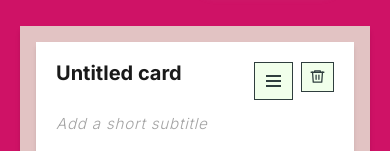
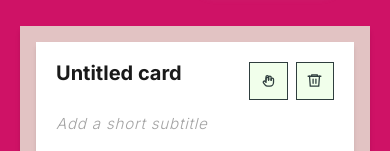
Before and after one commit to nataliakuntic/project-dashboard, a React (Vite) app: page / in a window 390 px wide. Both pictures are taken after a click on the button "Add card". Shown: the part 463-614 px from the top of the page. Built offline with nearby package versions, Linux system fonts and the light colour scheme.

Commit message:
Refine mobile drag handle behavior

```diff
--- a/src/components/ProjectCard.tsx
+++ b/src/components/ProjectCard.tsx
@@ -1,5 +1,6 @@
 import type { HTMLAttributes, Ref } from "react";
 import EditableContentText from "./EditableContentText";
+import DragHandleIcon from "./icons/DragHandleIcon";
 import TrashIcon from "./icons/TrashIcon";
 
 export type ProjectCardProps = {
@@ -53,11 +54,7 @@ function ProjectCard({
               type="button"
               className="card-drag-handle"
             >
-              <span className="card-drag-handle-grip" aria-hidden="true">
-                <span />
-                <span />
-                <span />
-              </span>
+              <DragHandleIcon />
             </button>
             <button
               type="button"
--- a/src/components/SortableCard.tsx
+++ b/src/components/SortableCard.tsx
@@ -37,8 +37,16 @@ function SortableCard({
     id: card.id
   });
 
+  const sortableTransform =
+    isMobileViewport && transform
+      ? {
+          ...transform,
+          x: 0
+        }
+      : transform;
+
   const style = {
-    transform: CSS.Transform.toString(transform),
+    transform: CSS.Transform.toString(sortableTransform),
     transition
   };
 
--- /dev/null
+++ b/src/components/icons/DragHandleIcon.tsx
@@ -0,0 +1,25 @@
+type DragHandleIconProps = {
+  size?: number;
+};
+
+function DragHandleIcon({ size = 17 }: DragHandleIconProps) {
+  return (
+    <svg
+      viewBox="0 0 24 24"
+      width={size}
+      height={size}
+      aria-hidden="true"
+      fill="none"
+      stroke="currentColor"
+      strokeWidth="1.8"
+      strokeLinecap="round"
+      strokeLinejoin="round"
+    >
+      <path d="M8.5 11.5V9.3a1.8 1.8 0 0 1 3.6 0v2" />
+      <path d="M12.1 11.2V7.7a1.8 1.8 0 0 1 3.6 0v4.2" />
+      <path d="M15.7 11.6v-1.4a1.7 1.7 0 1 1 3.4 0v4.3c0 3-2.2 5.5-5 5.5h-3.3a4.7 4.7 0 0 1-3.7-1.8l-2.2-2.8a1.6 1.6 0 0 1 2.5-2l1.1 1.3V6.8a1.8 1.8 0 1 1 3.6 0v4.4" />
+    </svg>
+  );
+}
+
+export default DragHandleIcon;
--- a/src/styles/cards.css
+++ b/src/styles/cards.css
@@ -171,16 +171,18 @@
   }
 
   .card-delete-button {
-    padding: 0.35rem 0.45rem;
+    width: 2.4rem;
+    height: 2.4rem;
+    padding: 0;
   }
 
   .card-drag-handle {
     display: inline-flex;
     align-items: center;
     justify-content: center;
-    min-width: 2.4rem;
-    min-height: 2.4rem;
-    padding: 0.35rem 0.45rem;
+    width: 2.4rem;
+    height: 2.4rem;
+    padding: 0;
     border: 1px solid var(--workspace-delete-stroke, var(--button-pistachio-stroke));
     background: var(--workspace-delete-bg, var(--button-pistachio-tertiary));
     color: var(--workspace-delete-stroke, var(--button-pistachio-stroke));
@@ -197,18 +199,6 @@
     outline: 2px solid var(--workspace-delete-focus, var(--button-pistachio-focus-ring));
     outline-offset: 0.2rem;
   }
-
-  .card-drag-handle-grip {
-    display: grid;
-    gap: 0.18rem;
-  }
-
-  .card-drag-handle-grip span {
-    display: block;
-    width: 0.95rem;
-    height: 0.12rem;
-    background: currentColor;
-  }
 }
 
 @media (prefers-reduced-motion: reduce) {
```
